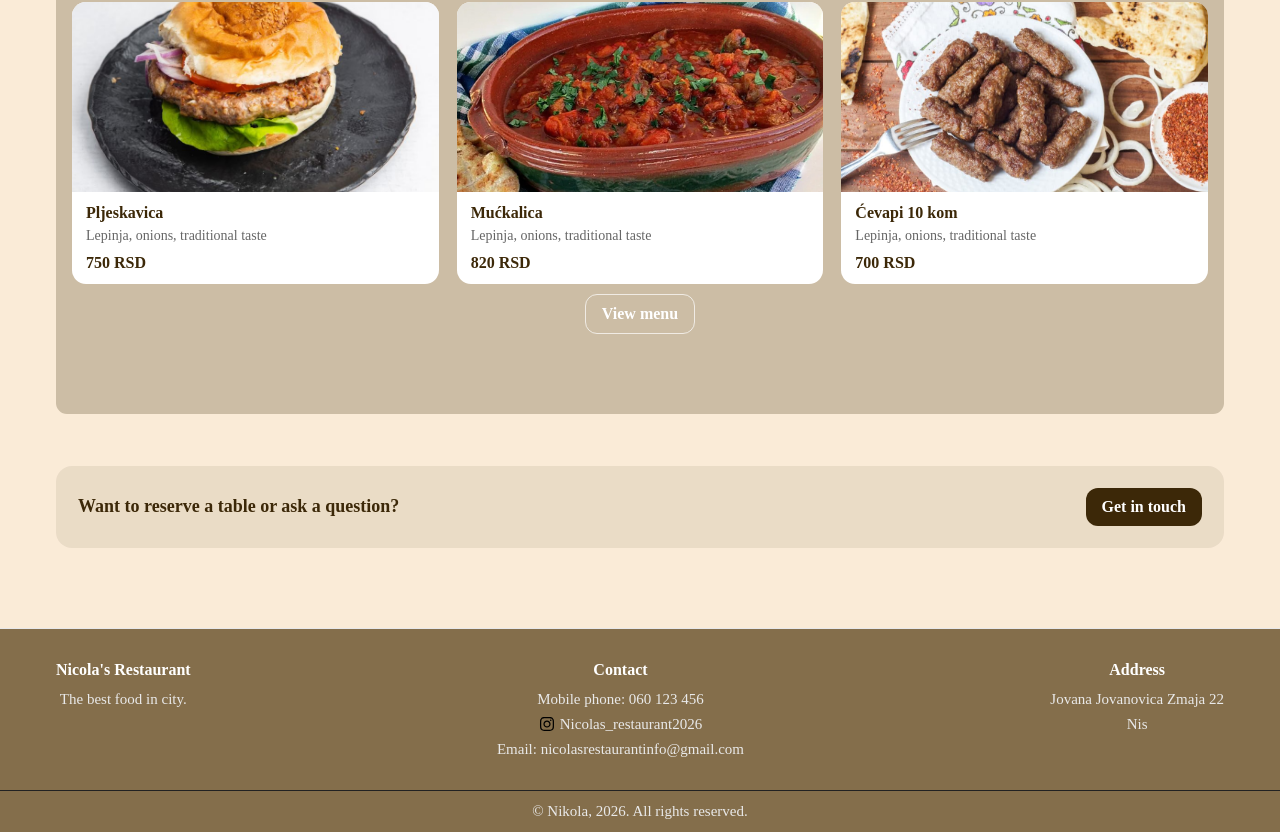
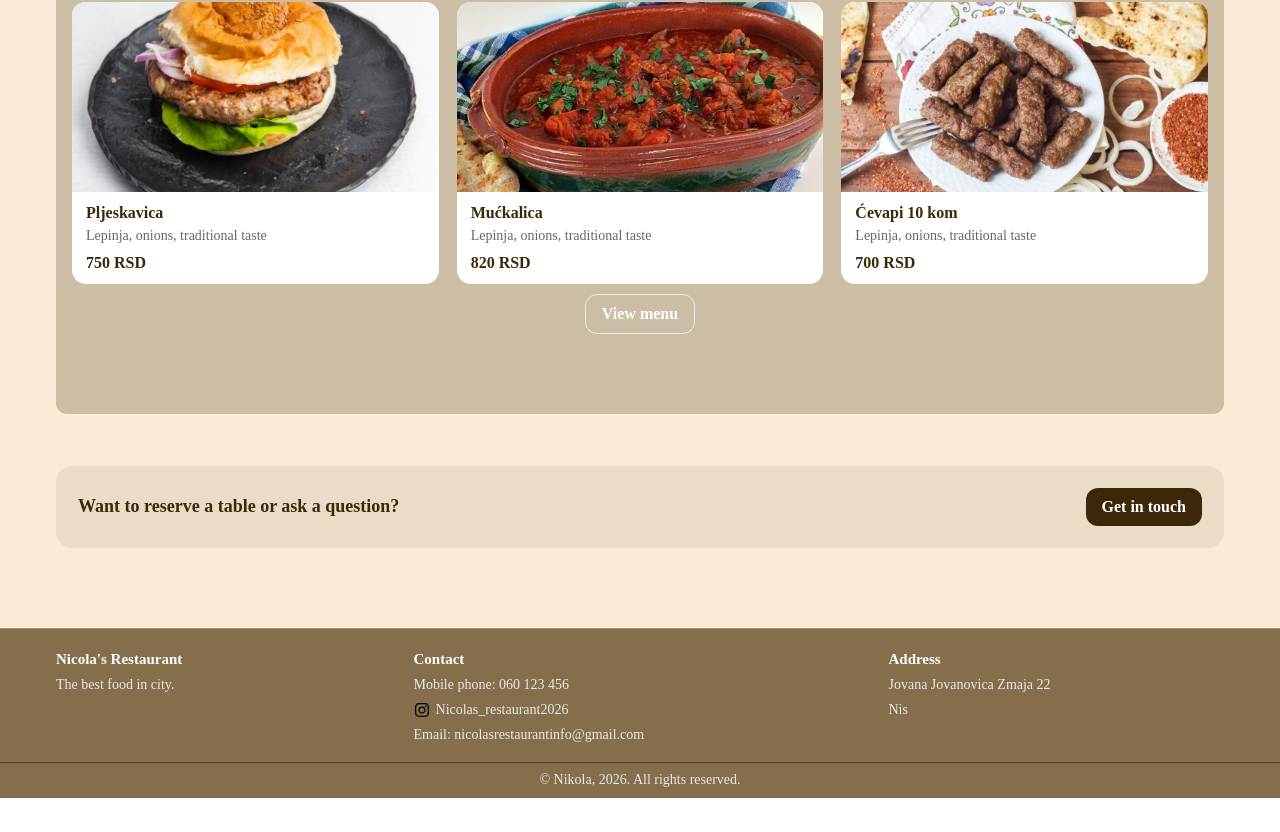
Before and after one commit to nikola100sic/RestaurantApp, a React (Vite) app in the folder restaurant-front/: page / in a window 1280 px wide. Shown: the part 889-1721 px from the top of the page. After the commit the page ends 1687 px from the top, so only its background shows below. Built offline with nearby package versions, Linux system fonts and the light colour scheme.

Commit message:
14 compact footer layout

```diff
--- a/restaurant-front/src/components/Footer/Footer.styles.ts
+++ b/restaurant-front/src/components/Footer/Footer.styles.ts
@@ -3,55 +3,67 @@ import styled from "styled-components";
 export const FooterWrapper = styled.footer`
   width: 100%;
   background-color: #846e4b;
-  border-top: 1px solid #e7e8ea;
+  border-top: 1px solid rgba(255, 255, 255, 0.22);
   z-index: 100;
 `;
 
 export const FooterContainer = styled.div`
   max-width: 1200px;
   margin: 0 auto;
-  padding: 32px 16px;
-  display: flex;
-  justify-content: space-between;
-  gap: 32px;
+  padding: 22px 16px 18px;
+  display: grid;
+  grid-template-columns: 1fr 1.35fr 1fr;
+  gap: 22px;
+  align-items: start;
 
   @media (max-width: 768px) {
-    flex-direction: column;
-    gap: 20px;
+    grid-template-columns: 1fr;
+    gap: 14px;
+    padding: 16px;
   }
 `;
 
 export const FooterColumn = styled.div`
   display: flex;
   flex-direction: column;
-  gap: 8px;
-  align-items: center;
+  gap: 6px;
+  align-items: flex-start;
+
+  @media (max-width: 768px) {
+    gap: 4px;
+  }
 `;
 
-export const  FooterTitle = styled.span`
+export const FooterTitle = styled.span`
   color: white;
   font-weight: 600;
-  margin-bottom: 4px;
+  margin-bottom: 2px;
+  font-size: 15px;
 `;
 
 export const FooterText = styled.span`
   color: #e9e9e9;
-  font-size: 15px;
+  font-size: 14px;
+  line-height: 1.35;
+
+  @media (max-width: 768px) {
+    font-size: 13px;
+  }
 `;
 
 export const FooterBottomBar = styled.div`
-  border-top: 1px solid #222;
-  padding: 12px 16px;
+  border-top: 1px solid rgba(34, 34, 34, 0.55);
+  padding: 8px 16px;
   text-align: center;
   color: #888;
-  font-size: 13px;
+  font-size: 12px;
   display: flex;
   flex-direction: row;
-  justify-content: space-around;
+  justify-content: center;
 `;
 
 export const FooterInstaRow = styled.div`
   display: flex;
   align-items: center;
-  gap: 5px;
+  gap: 6px;
 `;
```
